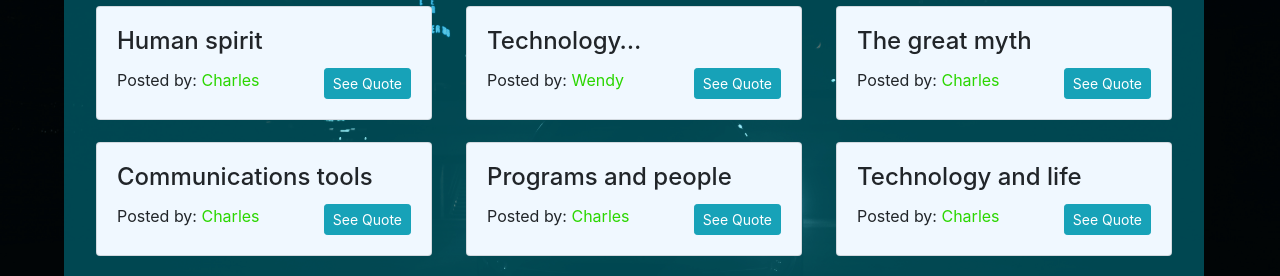
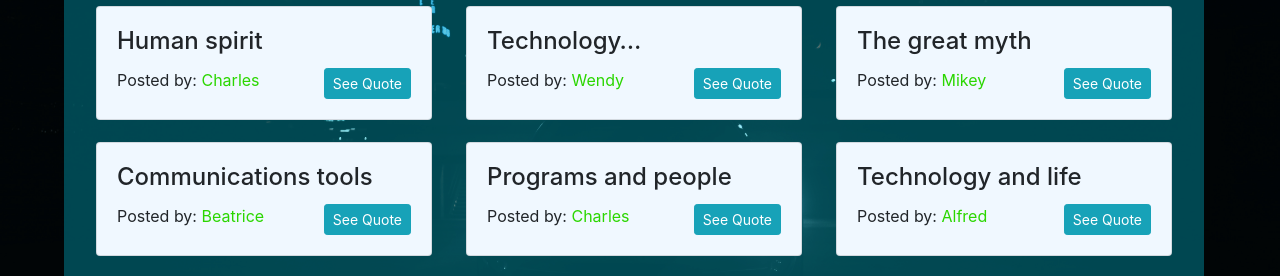
Before and after one commit to Owiti-Charles/Quotes-app, an Angular app: page / in a window 1280 px wide. Shown: the part 184-460 px from the top of the page. Built offline with nearby package versions, Linux system fonts and the light colour scheme.

Commit message:
Update fonts

```diff
--- a/package.json
+++ b/package.json
@@ -31,9 +31,10 @@
     "@angular/cli": "~8.2.1",
     "@angular/compiler-cli": "~8.2.0",
     "@angular/language-service": "~8.2.0",
-    "@types/node": "~8.9.4",
     "@types/jasmine": "~3.3.8",
     "@types/jasminewd2": "~2.0.3",
+    "@types/node": "~8.9.4",
+    "angular-cli-ghpages": "^0.6.0-rc.2",
     "codelyzer": "^5.0.0",
     "jasmine-core": "~3.4.0",
     "jasmine-spec-reporter": "~4.2.1",
--- a/src/app/quotes/quotes.component.ts
+++ b/src/app/quotes/quotes.component.ts
@@ -11,10 +11,10 @@ export class QuotesComponent implements OnInit {
   quotes:Quote[] = [
     new Quote (1,'Charles','Human spirit','The human spirit must prevail over technology.','Albert Einstein'),
     new Quote (2,'Wendy','Technology…','Technology… the knack of so arranging  that we don’t have to experience it.','Max Frisch'),
-    new Quote (3,'Charles','The great myth','The great myth of our times is that technology is communication.','Libby Larsen'),
-    new Quote (4,'Charles','Communications tools','Communications tools don’t get socially interesting until they get technologically boring.','Clay Shirky'),
+    new Quote (3,'Mikey','The great myth','The great myth of our times is that technology is communication.','Libby Larsen'),
+    new Quote (4,'Beatrice','Communications tools','Communications tools don’t get socially interesting until they get technologically boring.','Clay Shirky'),
     new Quote (5,'Charles','Programs and people','Programs must be written for people to read, and only incidentally for machines to execute.','Harold Abelson'),
-    new Quote (6,'Charles','Technology and life','For a list of all the ways technology has failed to improve the quality of life, please press three.','Alice Kahn'),
+    new Quote (6,'Alfred','Technology and life','For a list of all the ways technology has failed to improve the quality of life, please press three.','Alice Kahn'),
   ];
   displayInfo(index){
     this.quotes[index].showInfo = !this.quotes[index].showInfo;
```
Also changed, not shown: 1 other file (tests, documents, lock files or other folders).
